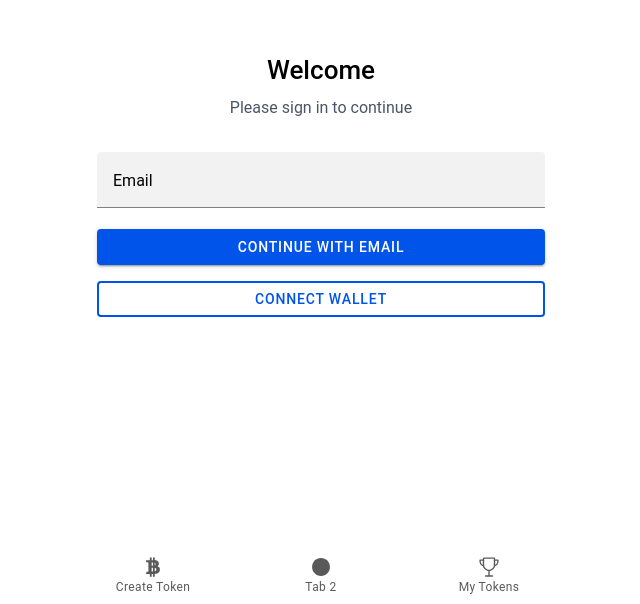
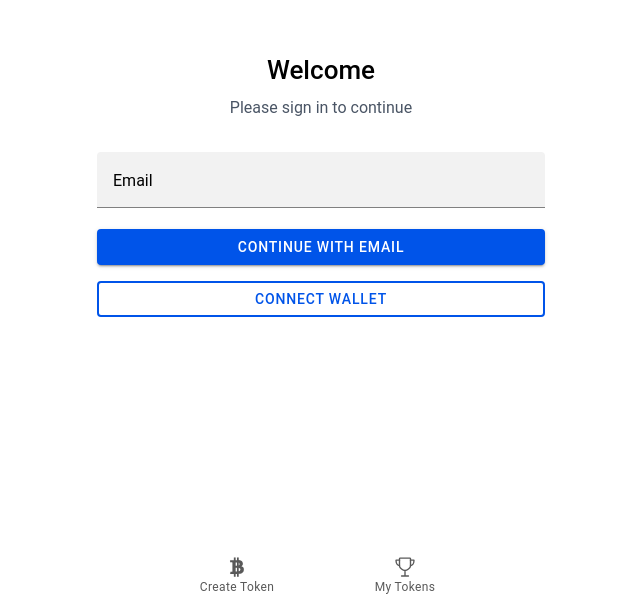
Before and after one commit to Tima665/sak, a React app: page /login in a window 1280 px wide. Shown: the part 196-800 px from the top of the page, without its empty margins (319-959 px from the left). Built offline with nearby package versions, Linux system fonts and the light colour scheme; no server answers; the HTML template or start-up script is replaced by a standard one.

Commit message:
Remove unused IonTabButton for Tab 2 in BottomNavbar component to streamline navigation and improve code clarity

```diff
--- a/src/components/BottomNavbar/BottomNavbar.tsx
+++ b/src/components/BottomNavbar/BottomNavbar.tsx
@@ -1,5 +1,5 @@
 import { IonIcon, IonLabel, IonTabBar, IonTabButton } from '@ionic/react';
-import { ellipse, logoBitcoin, trophyOutline } from 'ionicons/icons';
+import { logoBitcoin, trophyOutline } from 'ionicons/icons';
 
 import { routes } from '../../constants';
 
@@ -10,10 +10,10 @@ export const BottomNavbar = () => {
         <IonIcon aria-hidden="true" icon={logoBitcoin} />
         <IonLabel>Create Token</IonLabel>
       </IonTabButton>
-      <IonTabButton tab="tab2" href="/tab2">
+      {/* <IonTabButton tab="tab2" href="/tab2">
         <IonIcon aria-hidden="true" icon={ellipse} />
         <IonLabel>Tab 2</IonLabel>
-      </IonTabButton>
+      </IonTabButton> */}
       <IonTabButton tab="tab3" href="/tab3">
         <IonIcon aria-hidden="true" icon={trophyOutline} />
         <IonLabel>My Tokens</IonLabel>
```
